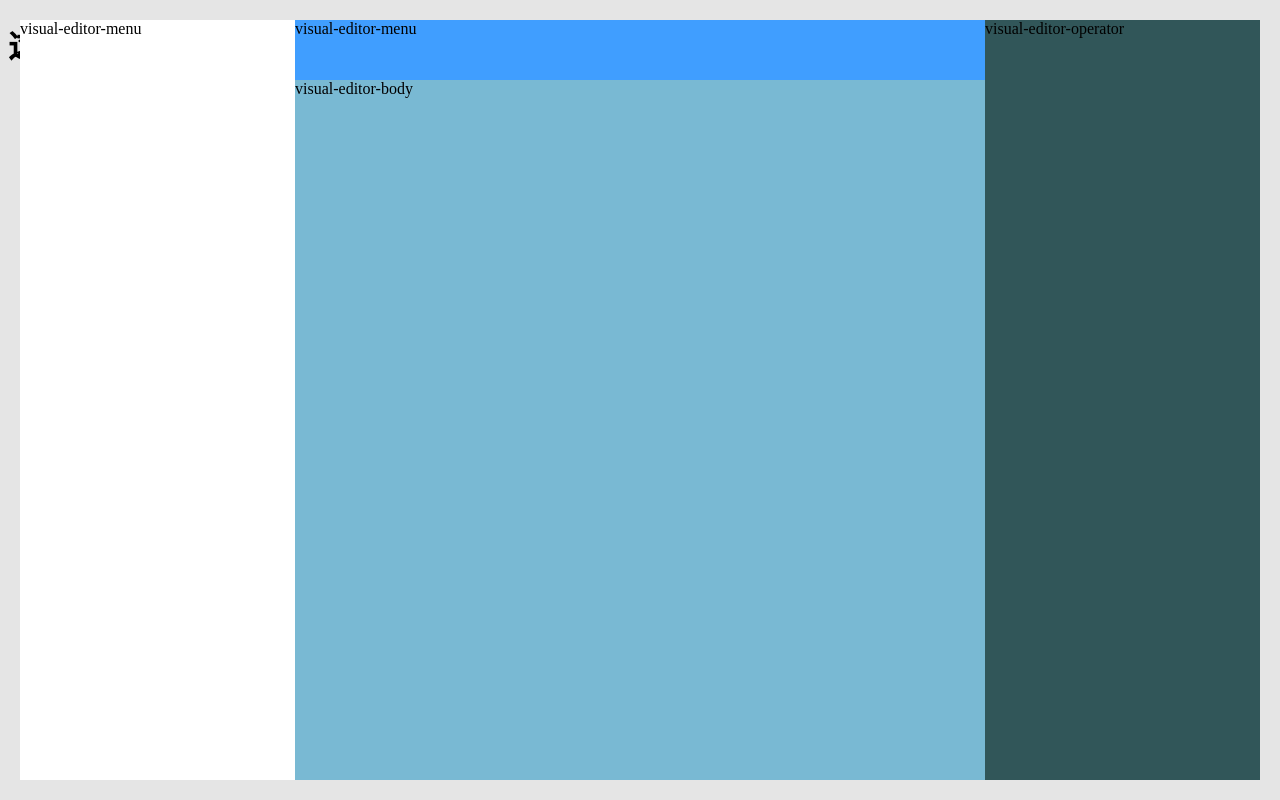
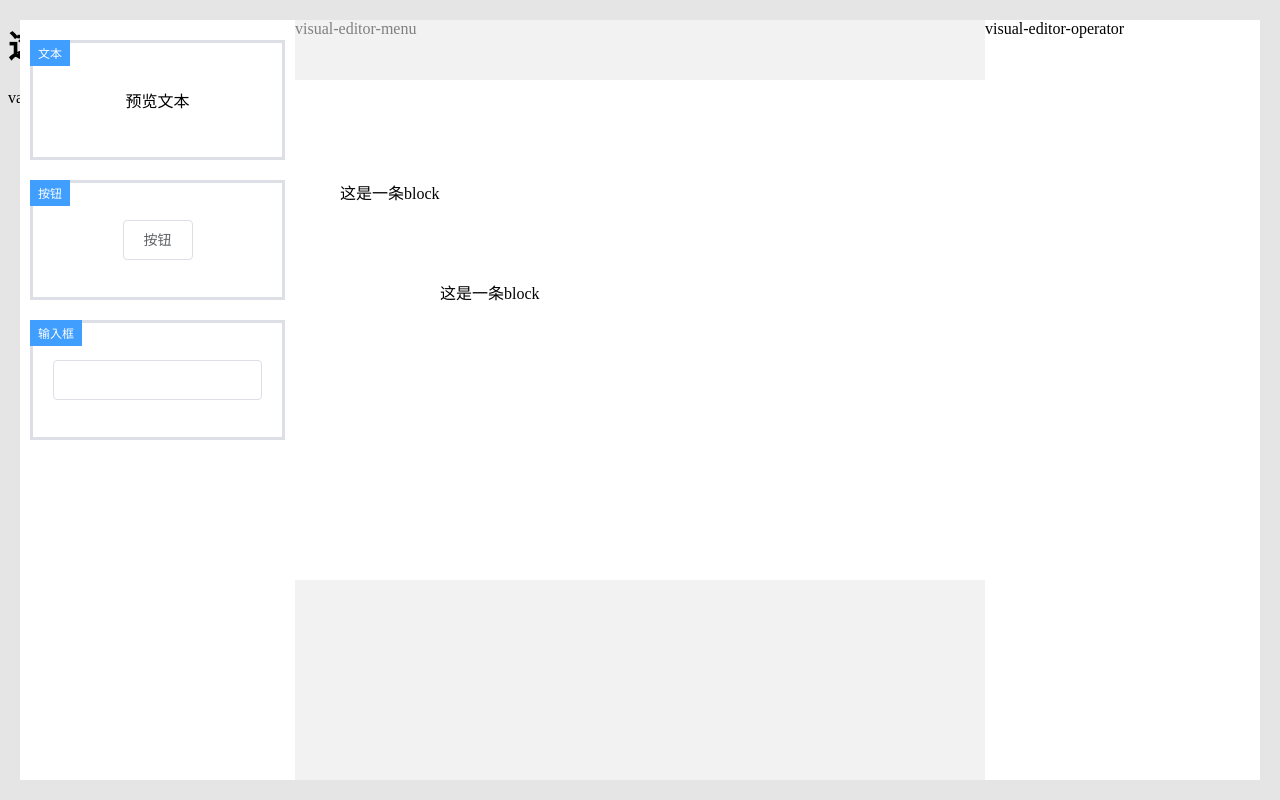
Before and after one commit to aspire-t/visual-editor-demo, a Vue app: page / in a window 1280 px wide. Built offline with nearby package versions, Linux system fonts and the light colour scheme.

Commit message:
feat: 左侧列表拖拽类

```diff
--- a/package.json
+++ b/package.json
@@ -9,6 +9,7 @@
   },
   "dependencies": {
     "core-js": "^3.6.5",
+    "element-plus": "^1.0.2-beta.28",
     "vue": "^3.0.0"
   },
   "devDependencies": {
--- a/src/App.vue
+++ b/src/App.vue
@@ -1,18 +1,44 @@
 <template>
   <div class="app">
     <h1>这个是页面内容</h1>
-    <visual-editor></visual-editor>
+    <visual-editor v-model="jsonData" :config="visualConfig"></visual-editor>
+    <!-- <test-use-model v-model="val"></test-use-model> -->
+    val: {{ val }}
   </div>
 </template>
 
 <script lang="ts">
 import { defineComponent } from 'vue'
-import { VisualEditor } from '@/package/visual-editor.tsx'
+import { VisualEditor } from '@/package/visual-editor'
+import { visualConfig } from '@/package/visual-config'
+// import { TestUseModel } from '@/package/utils/useModel'
 
 export default defineComponent({
   name: 'App',
   components: {
     VisualEditor,
+    // TestUseModel,
+  },
+  data() {
+    return {
+      visualConfig,
+      jsonData: {
+        container: {
+          height: 500,
+          width: 800,
+        },
+        blocks: [
+          {
+            top: 100,
+            left: 100,
+          },
+          {
+            top: 200,
+            left: 200,
+          },
+        ],
+      },
+    }
   },
 })
 </script>
--- a/src/main.ts
+++ b/src/main.ts
@@ -1,4 +1,6 @@
 import { createApp } from 'vue'
 import App from './App.vue'
+import ElementPlus from 'element-plus'
+import 'element-plus/lib/theme-chalk/index.css'
 
 createApp(App).mount('#app')
--- /dev/null
+++ b/src/package/utils/useModel.tsx
@@ -0,0 +1,48 @@
+import { ref, watch, defineComponent } from 'vue'
+
+export function useModel<T>(getter: () => T, emitter: (val: T) => void) {
+  const state = ref(getter()) as { value: T }
+
+  watch(getter, (val) => {
+    console.log(val)
+    if (val !== state.value) {
+      state.value = val
+    }
+  })
+
+  return {
+    get value() {
+      return state.value
+    },
+    set value(val: T) {
+      console.log(val)
+      if (state.value !== val) {
+        state.value = val
+        emitter(val)
+      }
+    },
+  }
+}
+
+export const TestUseModel = defineComponent({
+  props: {
+    modelValue: { type: String },
+  },
+  emit: {
+    'update:modelValue': (val?: string) => true,
+  },
+
+  setup(props, ctx) {
+    const model = useModel(
+      () => props.modelValue,
+      (val) => ctx.emit('update:modelValue', val)
+    )
+
+    return () => (
+      <div>
+        自定义输入框
+        <input type="text" v-model={model.value}></input>
+      </div>
+    )
+  },
+})
--- /dev/null
+++ b/src/package/visual-config.tsx
@@ -0,0 +1,22 @@
+import { createVisualEditorConfig } from './visual-editor-type'
+import { ElButton, ElInput } from 'element-plus'
+
+export const visualConfig = createVisualEditorConfig()
+
+visualConfig.registry('text', {
+  label: '文本',
+  preview: () => '预览文本',
+  render: () => '渲染文本',
+})
+
+visualConfig.registry('button', {
+  label: '按钮',
+  preview: () => <ElButton>按钮</ElButton>,
+  render: () => <ElButton>渲染按钮</ElButton>,
+})
+
+visualConfig.registry('input', {
+  label: '输入框',
+  preview: () => <ElInput></ElInput>,
+  render: () => <ElInput></ElInput>,
+})
--- /dev/null
+++ b/src/package/visual-editor-block.tsx
@@ -0,0 +1,20 @@
+import { computed, defineComponent, PropType } from 'vue'
+import { VisualEditorBlockData } from './visual-editor-type'
+
+export const VisualEditorBlock = defineComponent({
+  props: {
+    block: { type: Object as PropType<VisualEditorBlockData>, required: true },
+  },
+  setup(props, ctx) {
+    const styles = computed(() => ({
+      top: `${props.block.top}px`,
+      left: `${props.block.left}px`,
+    }))
+
+    return () => (
+      <div class="visual-editor-block" style={styles.value}>
+        这是一条block
+      </div>
+    )
+  },
+})
--- /dev/null
+++ b/src/package/visual-editor-type.ts
@@ -0,0 +1,36 @@
+export interface VisualEditorBlockData {
+  top: number
+  left: number
+}
+
+export interface VisualEditorModelValue {
+  container: {
+    width: number
+    height: number
+  }
+  blocks?: VisualEditorBlockData[]
+}
+
+export interface VisualEditorComponent {
+  key: string
+  label: string
+  preview: () => JSX.Element
+  render: () => JSX.Element
+}
+
+export function createVisualEditorConfig() {
+  const componentList: VisualEditorComponent[] = []
+  const componentMap: Record<string, VisualEditorComponent> = {}
+
+  return {
+    componentList,
+    componentMap,
+    registry: (key: string, component: Omit<VisualEditorComponent, 'key'>) => {
+      let comp = { ...component, key }
+      componentList.push(comp)
+      componentMap[key] = comp
+    },
+  }
+}
+
+export type VisualEditorConfig = ReturnType<typeof createVisualEditorConfig>
--- a/src/package/visual-editor.scss
+++ b/src/package/visual-editor.scss
@@ -34,6 +34,46 @@ $primary: #409eff; // 主色调
     left: 0;
     bottom: 0;
     background-color: white;
+    z-index: 9;
+
+    .visual-editor-menu-item {
+      position: relative;
+      width: calc(100% - 20px);
+      margin-left: 10px;
+      border: solid 3px $ibc;
+      margin-top: 20px;
+      min-height: 120px;
+      display: flex;
+      align-items: center;
+      justify-content: center;
+      padding: 30px 20px;
+      box-sizing: border-box;
+
+      &:after {
+        position: absolute;
+        top: 0;
+        left: 0;
+        right: 0;
+        bottom: 0;
+        content: '';
+        z-index: 2;
+      }
+
+      &:hover {
+        border-color: $primary;
+        cursor: move;
+      }
+    }
+
+    .visual-editor-menu-item-label {
+      position: absolute;
+      top: -3px;
+      left: -3px;
+      background-color: $primary;
+      color: white;
+      padding: 4px 8px;
+      font-size: 12px;
+    }
   }
 
   & > .visual-editor-header {
@@ -42,7 +82,6 @@ $primary: #409eff; // 主色调
     left: $menuSize;
     right: $operatorSize;
     height: $headSize;
-    background-color: #409eff;
   }
 
   & > .visual-editor-operator {
@@ -51,7 +90,8 @@ $primary: #409eff; // 主色调
     top: 0;
     bottom: 0;
     width: $operatorSize;
-    background-color: #315659;
+    background-color: white;
+    z-index: 9;
   }
 
   & > .visual-editor-body {
@@ -59,13 +99,27 @@ $primary: #409eff; // 主色调
     padding-left: $menuSize;
     padding-right: $operatorSize;
     box-sizing: border-box;
-    background-color: skyblue;
     height: 100%;
+    position: relative;
+    z-index: 1;
+    background-color: rgba(white, 0.5);
 
     & > .visual-editor-content {
       height: 100%;
       width: 100%;
-      overflow: scroll;
+      display: flex;
+      justify-content: center;
+
+      & > .visual-editor-container {
+        background-color: white;
+        flex-shrink: 0;
+        flex-grow: 0;
+        position: relative;
+
+        .visual-editor-block {
+          position: absolute;
+        }
+      }
     }
   }
 }
--- a/src/package/visual-editor.tsx
+++ b/src/package/visual-editor.tsx
@@ -1,16 +1,64 @@
-import { defineComponent } from 'vue'
+import { computed, defineComponent, PropType } from 'vue'
+import {
+  VisualEditorModelValue,
+  VisualEditorConfig,
+} from './visual-editor-type'
+
 import './visual-editor.scss'
+import { useModel } from './utils/useModel'
+import { VisualEditorBlock } from './visual-editor-block'
 
 export const VisualEditor = defineComponent({
-  props: {},
-  setup(props) {
+  props: {
+    modelValue: {
+      type: Object as PropType<VisualEditorModelValue>,
+      required: true,
+    },
+    config: {
+      type: Object as PropType<VisualEditorConfig>,
+      required: true,
+    },
+  },
+  emits: {
+    'update:modelValue': (val?: VisualEditorModelValue) => true,
+  },
+  setup(props, ctx) {
+    const dataModel = useModel(
+      () => props.modelValue,
+      (val) => ctx.emit('update:modelValue', val)
+    )
+
+    const containerStyles = computed(() => ({
+      width: `${dataModel.value.container.width}px`,
+      height: `${dataModel.value.container.height}px`,
+    }))
+
     return () => (
       <div class="visual-editor">
-        <div class="visual-editor-menu">visual-editor-menu</div>
+        <div class="visual-editor-menu">
+          {props.config.componentList.map((component) => (
+            <div class="visual-editor-menu-item">
+              <span class="visual-editor-menu-item-label">
+                {component.label}
+              </span>
+              {component.preview()}
+            </div>
+          ))}
+        </div>
         <div class="visual-editor-header">visual-editor-menu</div>
         <div class="visual-editor-operator">visual-editor-operator</div>
         <div class="visual-editor-body">
-          <div class="visual-editor-content">visual-editor-body</div>
+          <div class="visual-editor-content">
+            <div class="visual-editor-container" style={containerStyles.value}>
+              {dataModel.value.blocks &&
+                dataModel.value.blocks.map((block, index) => (
+                  <VisualEditorBlock
+                    block={block}
+                    key={index}
+                  ></VisualEditorBlock>
+                ))}
+            </div>
+          </div>
         </div>
       </div>
     )
```
Also changed, not shown: 1 other file (tests, documents, lock files or other folders).
